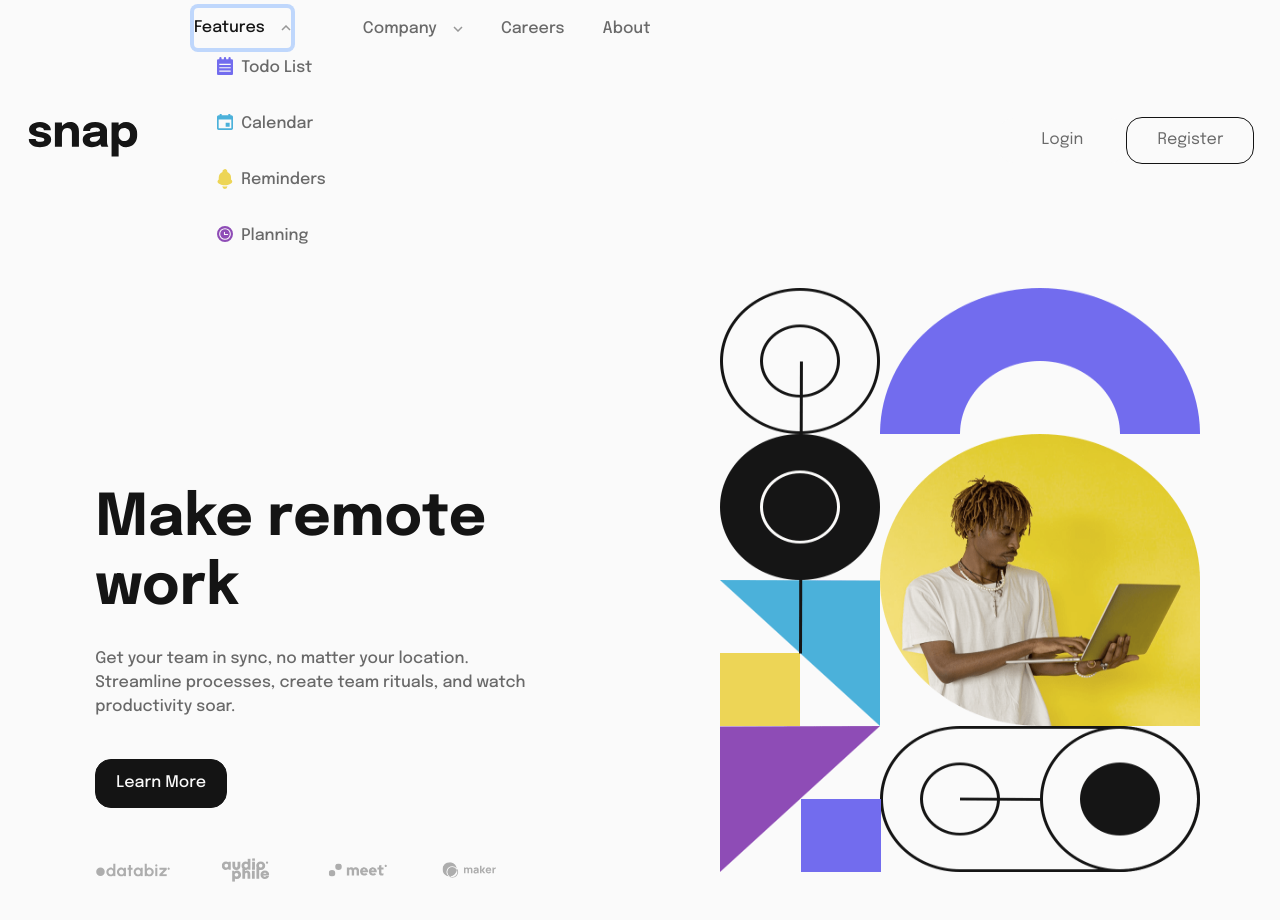
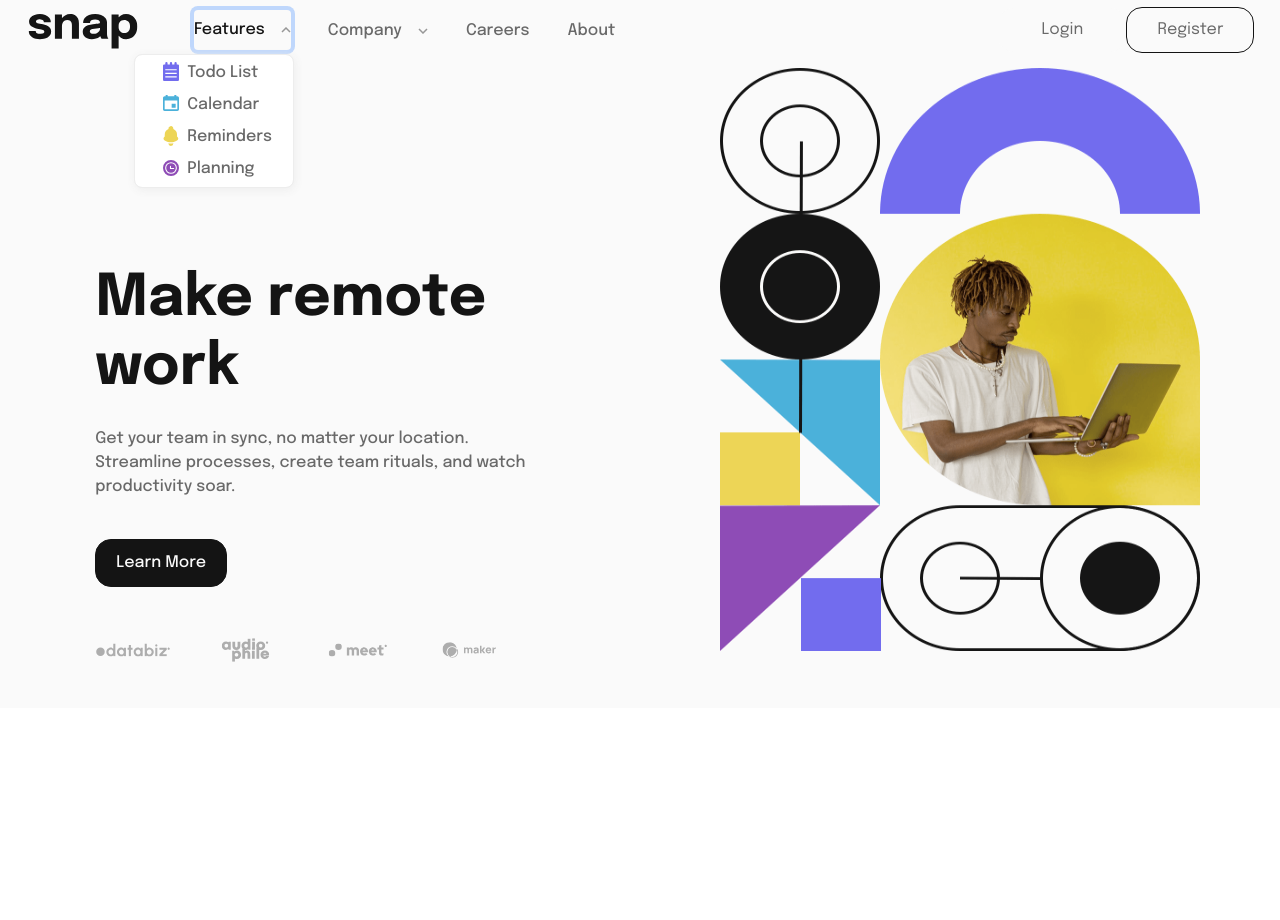
Before and after one commit to Luendel/intro-section-with-dropdown-navigation, a React (Create React App) app: page / in a window 1280 px wide. Both pictures are taken after a click on the button "Features". Shown: the top 920 px of the page. After the commit the page ends 800 px from the top, so only its background shows below. Built offline with nearby package versions, Linux system fonts and the light colour scheme.

Commit message:
modified:   src/App.css modified:   src/components/navbar/navbar.css modified:   src/components/navbar/navbar.js

```diff
--- a/src/App.css
+++ b/src/App.css
@@ -6,5 +6,6 @@ main {
     main {
         display: grid;
         grid-template-columns: 1fr 1fr;
+        grid-template-rows: 60px 1fr;
     }
 }
--- a/src/components/navbar/navbar.css
+++ b/src/components/navbar/navbar.css
@@ -117,4 +117,39 @@
         margin: auto auto;
         width: 10vw;
     }
+
+    nav.navbar {
+        max-height: 100%;
+    }
+
+    nav.navbar div {
+        max-height: 100%;
+        align-self: baseline;
+        margin-top: 0.2rem;
+    }
+
+    ul.dropdown-menu.show {
+        max-width: 100px;
+        position: absolute;
+        border: 1px solid hsl(0, 0%, 93%);
+        box-shadow: 1px 2px 10px hsl(0, 0%, 93%);
+        border-radius: 0.5rem;
+        background-color: white;
+        padding-top: 0.15rem;
+        padding-bottom: 0.15rem;
+        padding-left: 0.15rem;
+        padding-right: 0.15rem;
+    }
+
+    ul.dropdown-menu.dropdown-menu-end.show {
+        left: -42%;
+    }
+
+    .link-gray.collapse-link {
+        margin-left: 0rem;
+    }
+
+    .link-gray.link-gray.collapse-link img {
+        margin-left: 0.6rem;
+    }
 }
--- a/src/components/navbar/navbar.js
+++ b/src/components/navbar/navbar.js
@@ -1,4 +1,4 @@
-import React from "react";
+import React, { useEffect } from "react";
 import { useState } from "react";
 import "./navbar.css"
 
@@ -9,6 +9,9 @@ function Navbar() {
     function handle_img_src(name) {
         if(name === "features"){
             if(features_direction == "down"){
+                if(company_direction === "up"){
+                    set_company_direction("down")
+                }
                 set_features_direction("up")
                 return
             }
@@ -17,13 +20,42 @@ function Navbar() {
         }
         if(name === "company"){
             if(company_direction == "down"){
+                if(features_direction === "up"){
+                    set_features_direction("down")
+                }
                 set_company_direction("up")
                 return
             }
             set_company_direction("down")
             return
         }
+
+        if(name === "reset"){
+            set_company_direction("down")
+            set_features_direction("down")
         }
+    }
+
+
+    useEffect(()=> {
+        window.addEventListener("click", (event) => {
+            if(event.target.id){
+                if(event.target.id === "featuresDropdown" || event.target.id === "companyDropdown"){
+                    return
+                }
+                handle_img_src("reset")
+            }
+
+            if(event.target.getAttribute){
+                let name = event.target.getAttribute("name")
+
+                if(name === "no-resetable"){
+                    return
+                }
+            }
+            handle_img_src("reset")
+        })
+    },[])
 
     return(
         <header style={{backgroundColor:"hsl(0, 0%, 98%)"}}>
@@ -46,40 +78,64 @@ function Navbar() {
                         </button>
                     </li>
                     {/* navbar for large screens */}
-                    <li className="nav-item d-none d-lg-block">
-                            <button className="btn btn-link nav-link link-gray" data-bs-toggle="collapse" data-bs-target="#features-collapse" onClick={() => handle_img_src("features")}>Features<img src={`./images/icon-arrow-${features_direction}${".svg"}`}/></button>
-                            <div className="collapse" id="features-collapse">
-                                <ul className="nav d-flex flex-column">
-                                    <li className="nav-item">
-                                        <a className="nav-link link-gray collapse-link" href="#"><p><img src="./images/icon-todo.svg"/>Todo List</p></a>
+                    <li className="nav-item dropdown d-none d-lg-block">
+                        <button
+                            className="btn btn-link nav-link link-gray"
+                            type="button"
+                            id="featuresDropdown"
+                            data-bs-toggle="dropdown"
+                            aria-expanded="false"
+                            onClick={() => handle_img_src("features")}
+                        >
+                            Features
+                            <img src={`./images/icon-arrow-${features_direction}.svg`} alt="arrow"/>
+                        </button>
+                        <ul className="dropdown-menu dropdown-menu-end" aria-labelledby="featuresDropdown" data-bs-popper="true" name="no-resetable">
+                            <li name="no-resetable">
+                                <a className="dropdown-item link-gray collapse-link" href="#" onClick={() => handle_img_src("features")} name="no-resetable">
+                                    <img src="./images/icon-todo.svg" alt="Todo List" name="no-resetable"/> Todo List
+                                </a>
                             </li>
-                                    <li className="nav-item">
-                                        <a className="nav-link link-gray collapse-link" href="#"><p><img src="./images/icon-calendar.svg"/>Calendar</p></a>
+                            <li name="no-resetable">
+                                <a className="dropdown-item link-gray collapse-link" href="#" onClick={() => handle_img_src("features")} name="no-resetable">
+                                    <img src="./images/icon-calendar.svg" alt="Calendar" name="no-resetable"/> Calendar
+                                </a>
                             </li>
-                                    <li className="nav-item">
-                                        <a className="nav-link link-gray collapse-link" href="#"><p><img src="./images/icon-reminders.svg"/>Reminders</p></a>
+                            <li name="no-resetable">
+                                <a className="dropdown-item link-gray collapse-link" href="#" onClick={() => handle_img_src("features")} name="no-resetable">
+                                    <img src="./images/icon-reminders.svg" alt="Reminders" name="no-resetable"/> Reminders
+                                </a>
                             </li>
-                                    <li className="nav-item">
-                                        <a className="nav-link link-gray collapse-link" href="#"><p><img src="./images/icon-planning.svg"/>Planning</p></a>
+                            <li name="no-resetable">
+                                <a className="dropdown-item link-gray collapse-link" href="#" onClick={() => handle_img_src("features")} name="no-resetable">
+                                    <img src="./images/icon-planning.svg" alt="Planning" name="no-resetable"/> Planning
+                                </a>
                             </li>
                         </ul>
-                            </div>
                     </li>
-                    <li className="nav-item d-none d-lg-block">
-                        <button className="btn btn-link nav-link link-gray" data-bs-toggle="collapse" data-bs-target="#company-collapse" onClick={() => handle_img_src("company")}>Company<img src={`./images/icon-arrow-${company_direction}${".svg"}`}/></button>
-                            <div className="collapse" id="company-collapse">
-                                <ul className="nav d-flex flex-column">
-                                    <li className="nav-item">
-                                        <a className="nav-link link-gray collapse-link" href="#">History</a>
+                    <li className="nav-item dropdown d-none d-lg-block">
+                        <button
+                            className="btn btn-link nav-link link-gray"
+                            type="button"
+                            id="companyDropdown"
+                            data-bs-toggle="dropdown"
+                            aria-expanded="false"
+                            onClick={() => handle_img_src("company")}
+                        >
+                            Company
+                            <img src={`./images/icon-arrow-${company_direction}${".svg"}`}/>
+                        </button>
+                            <ul className="dropdown-menu" aria-labelledby="companyDropdown" data-bs-popper="true">
+                                <li>
+                                    <a className="dropdown-item link-gray collapse-link" onClick={() => handle_img_src("company")} href="#">History</a>
                                 </li>
-                                    <li className="nav-item">
-                                        <a className="nav-link link-gray collapse-link" href="#">Our Team</a>
+                                <li>
+                                    <a className="dropdown-item link-gray collapse-link" onClick={() => handle_img_src("company")} href="#">Our Team</a>
                                 </li>
-                                    <li className="nav-item">
-                                        <a className="nav-link link-gray collapse-link" href="#">Blog</a>
+                                <li>
+                                    <a className="dropdown-item link-gray collapse-link" onClick={() => handle_img_src("company")} href="#">Blog</a>
                                 </li>
                             </ul>
-                            </div>
                     </li>
                     <li className="nav-item d-none d-lg-block">
                         <button className="btn btn-link nav-link link-gray">Careers</button>
```
Lines whose indentation alone changed are shown as unchanged.
